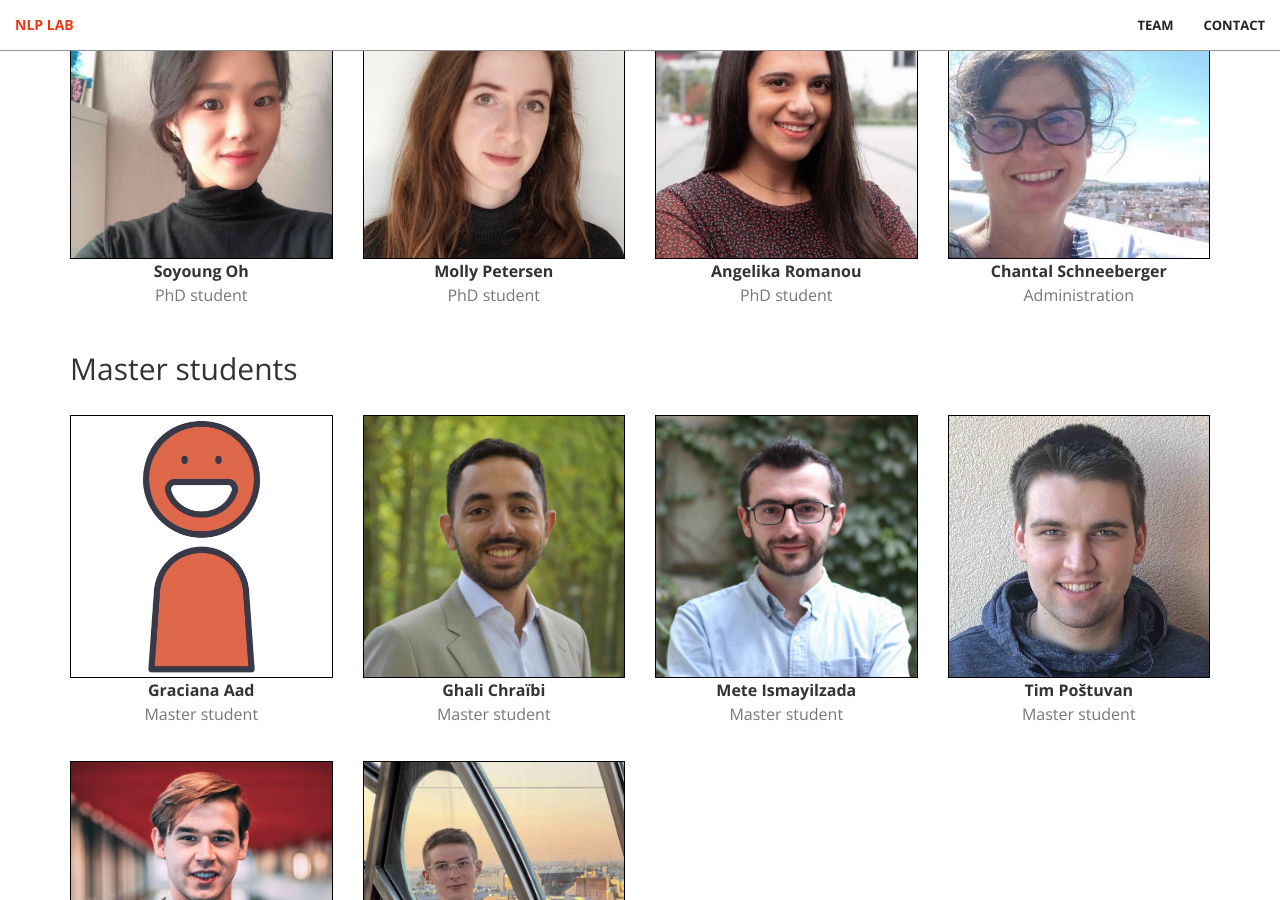
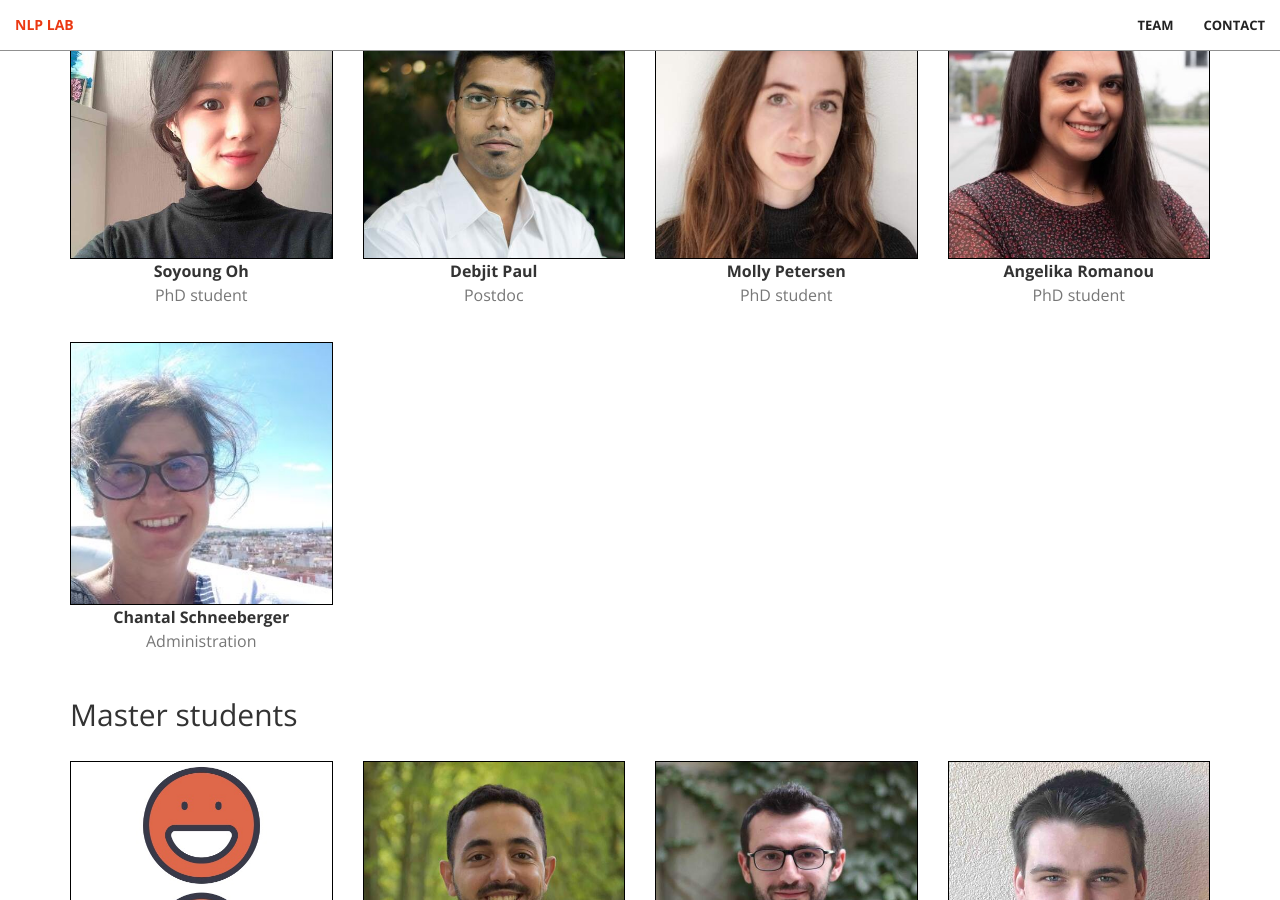
Before and after one commit to epfl-nlp/epfl-nlp.github.io, a Jekyll site: the page built from team.html, in a window 1280 px wide and 900 px high, scrolled down 922 px. Built offline with Jekyll 4.4.1, drawn with Linux system fonts in a browser that asks for light colours.

```diff
--- a/_data/team.yml
+++ b/_data/team.yml
@@ -17,6 +17,11 @@
   last_name: Schneeberger
   role: Administration
   img: chantal_schneeberger.jpg
+
+- first_name: Debjit
+  last_name: Paul
+  role: Postdoc
+  img: debjit_paul.jpg
 
 - first_name: Deniz
   last_name: Bayazit
```
Also changed, not shown: img/lab_members/antoine_bosselut.jpg, img/lab_members/beatriz_borges.jpg, img/lab_members/debjit_paul.jpg (added), img/lab_members/deniz_bayazit.jpg, img/lab_members/ghali_chraïbi.jpg, img/lab_members/luca_zampierin.jpg, img/lab_members/maksim_zubkov.jpg, img/lab_members/mete_ismayilzada.jpg, img/lab_members/molly_petersen.jpg, img/lab_members/negar_foroutan_eghlidi.jpg, img/lab_members/saibo_geng.jpg, img/lab_members/silin_gao.jpg, img/lab_members/soyoung_oh.jpg, img/lab_members/tim_poštuvan.jpg, 2 more files.
